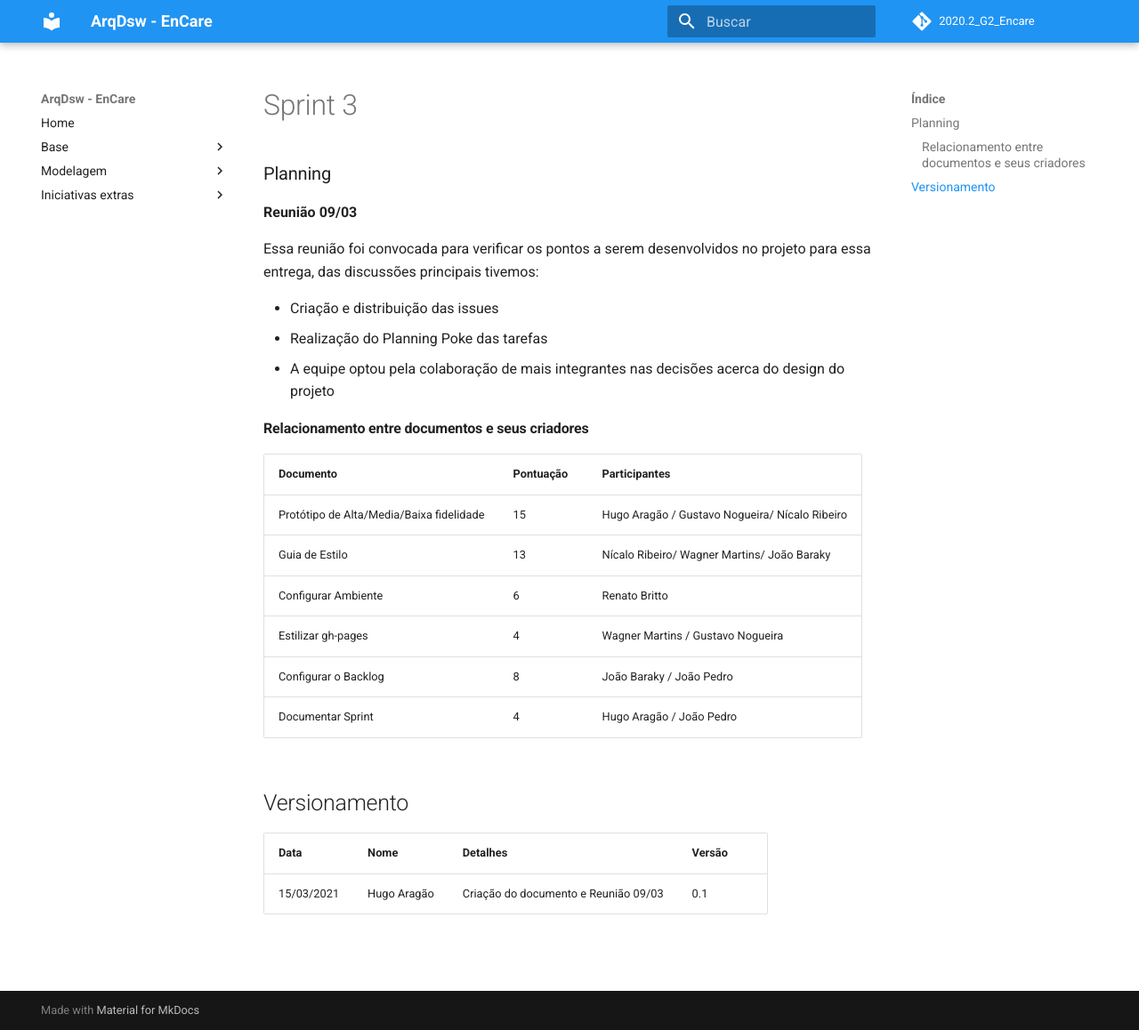
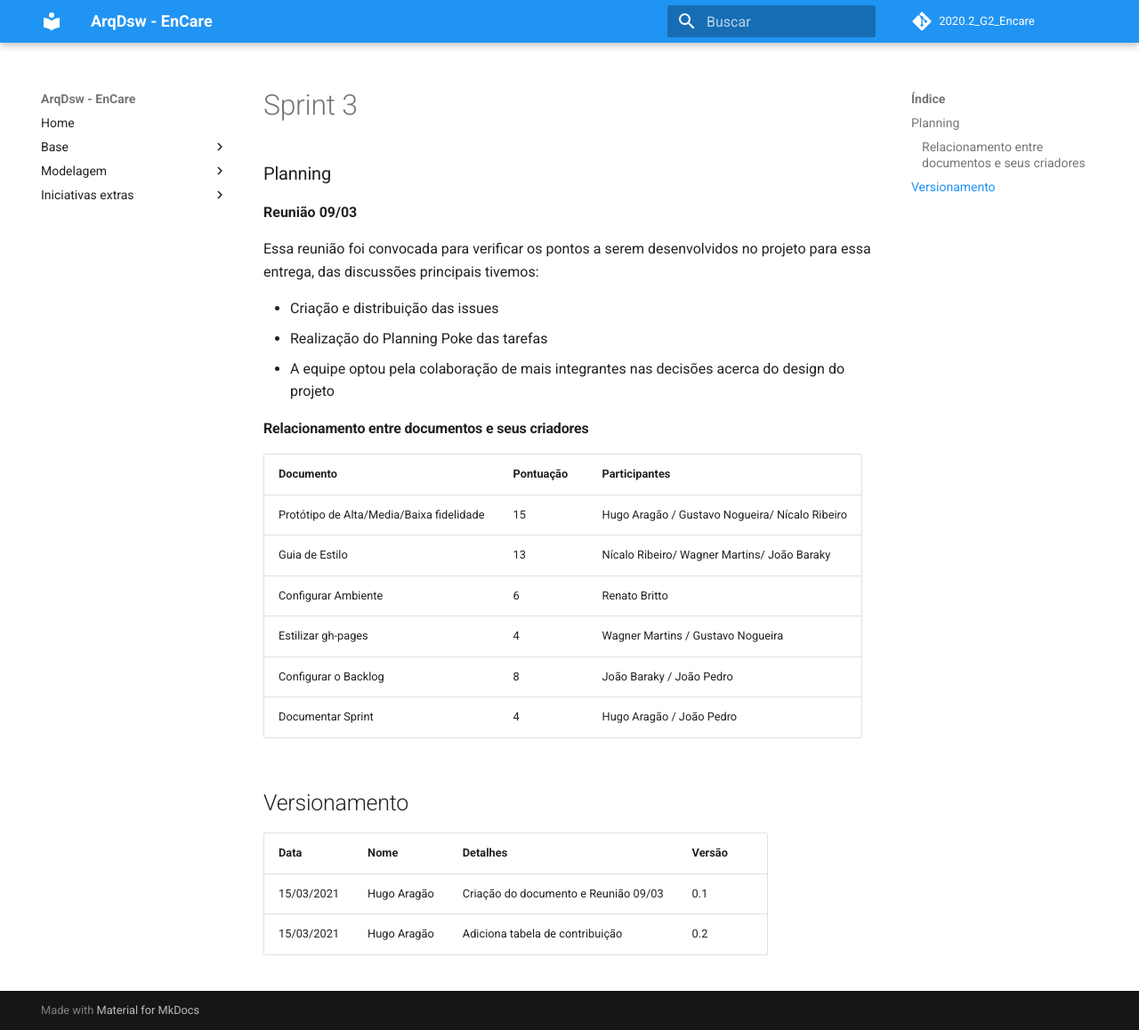
Before and after one commit to UnBArqDsw2020-2/2020.2_G2_Encare, an MkDocs documentation site: the page built from docs/Modelagem/sprints/Sprint3.md, in a window 1280 px wide and 1158 px high. Shown: the whole window at 89% size. Built offline with MkDocs 1.6.1 and Material for MkDocs 9.7.7, drawn with Linux system fonts in a browser that asks for light colours; comment, search, counter and statistics services are not loaded.

Commit message:
Corrige versao

```diff
--- a/docs/Modelagem/sprints/Sprint3.md
+++ b/docs/Modelagem/sprints/Sprint3.md
@@ -26,3 +26,4 @@ Essa reunião foi convocada para verificar os pontos a serem desenvolvidos no pr
 | Data | Nome | Detalhes | Versão |
 |-----|-------|---------|---------|
 | 15/03/2021 | Hugo Aragão| Criação do documento e Reunião 09/03 | 0.1 |
+| 15/03/2021 | Hugo Aragão| Adiciona tabela de contribuição | 0.2 |
```
